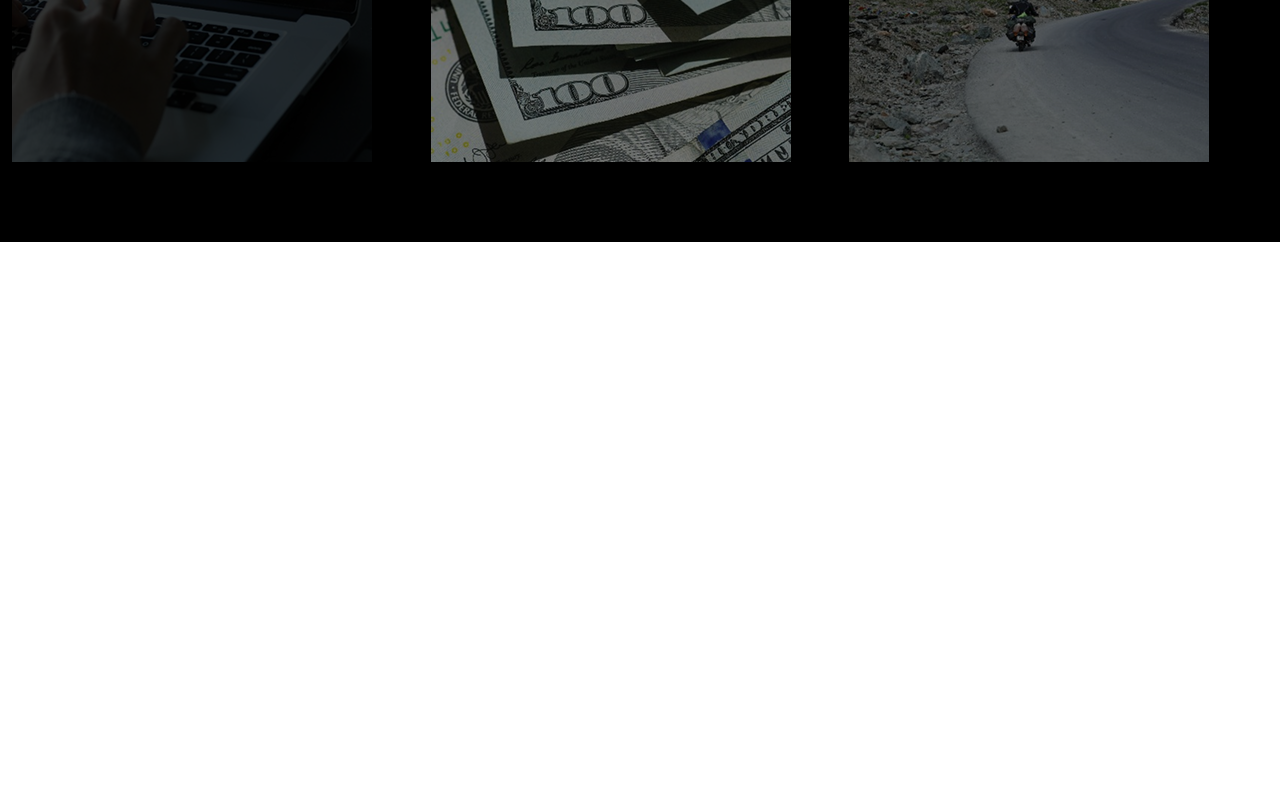
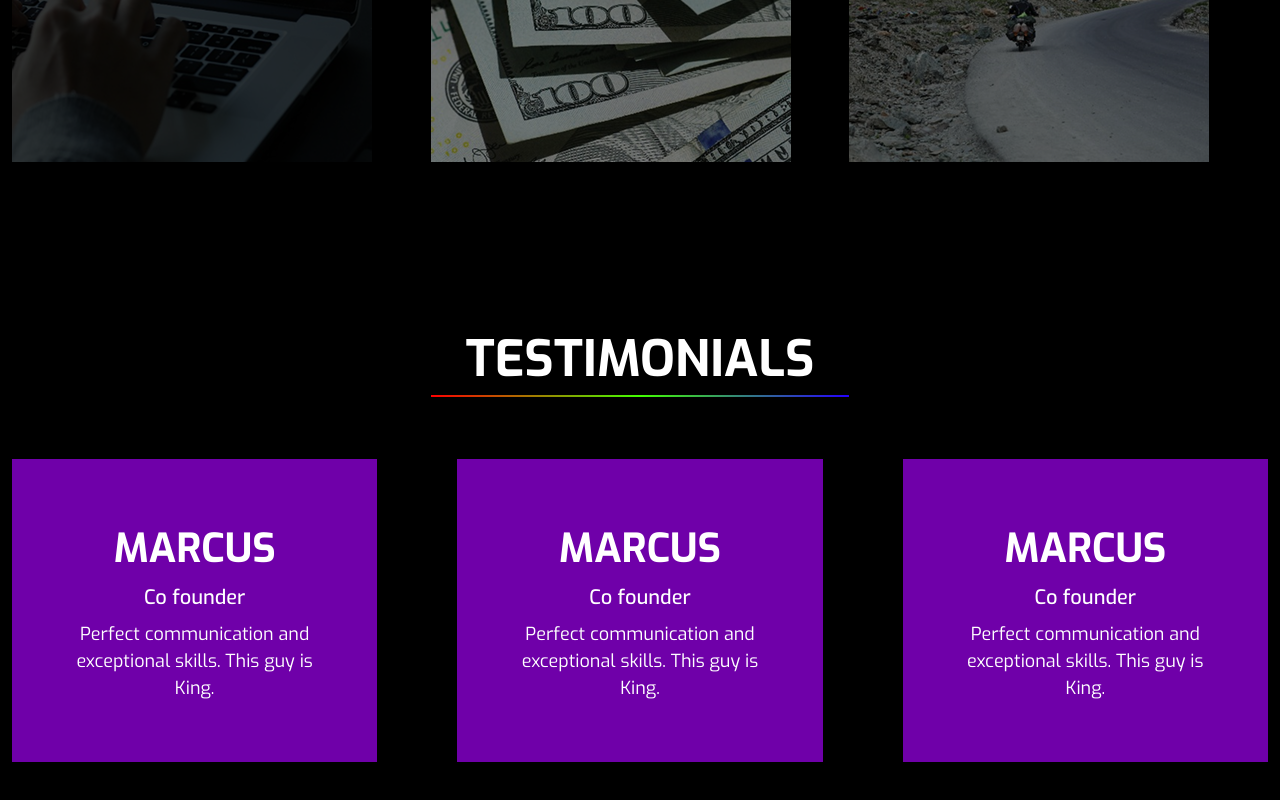
Before and after one commit to Mansur1075/US_clinent-, a React (Vite) app: page / in a window 1280 px wide. Shown: the part 1375-2175 px from the top of the page. Before the commit the page ends 1617 px from the top, so only its background shows below. Built offline with nearby package versions, Linux system fonts and the light colour scheme.

Commit message:
mansur new tsk

```diff
--- a/src/App.jsx
+++ b/src/App.jsx
@@ -6,6 +6,7 @@ import Home from './componntes/Home'
 import Bennar from './componntes/Bennar'
 import About from './componntes/About'
 import Best from './componntes/Best'
+import Testimonials from './componntes/Testimonials'
 
 
 
@@ -18,7 +19,7 @@ function App() {
    <Bennar/>
    <About/>
    <Best/>
-
+   <Testimonials/>
     </>
   )
 }
--- /dev/null
+++ b/src/componntes/Testimonials.jsx
@@ -0,0 +1,33 @@
+import React from 'react'
+import Container from './Container'
+
+const Testimonials = () => {
+  return (
+    <div className='py-20 bg-[#000000]'>
+        <Container>
+            <div className="">
+                <h4 className=' w-4/12 mx-auto justify-center text-center text-[#ffff] text-[50px] font-bold uppercase font-exo  border-b-2 border-transparent bg-[linear-gradient(to_right,#FF0000,#42FF00,#2400FF)] bg-size-[100%_2px] bg-no-repeat bg-bottom'>Testimonials</h4>
+                <div className=" pt-15 flex justify-between gap-20">
+                    <div className="w-4/12 bg-[#6F00A9] py-15 px-15 hover:scale-105 ease-in-out duration-300">
+                    <h5 className=' text-[40px] font-bold font-exo uppercase text-center text-[#ffff]'>Marcus</h5>
+                    <p className=' text-[#ffff] text-[20px] font-medium font-exo text-center pt-1'>Co founder</p>
+                    <p className='text-[18px] font-exo text-[#ffff] text-center pt-2'>Perfect communication and exceptional skills. This guy is King.</p>
+                    </div>
+                    <div className="w-4/12 bg-[#6F00A9] py-15 px-15 hover:scale-105 ease-in-out duration-300">
+                    <h5 className=' text-[40px] font-bold font-exo uppercase text-center text-[#ffff]'>Marcus</h5>
+                    <p className=' text-[#ffff] text-[20px] font-medium font-exo text-center pt-1'>Co founder</p>
+                    <p className='text-[18px] font-exo text-[#ffff] text-center pt-2'>Perfect communication and exceptional skills. This guy is King.</p>
+                    </div>
+                    <div className="w-4/12 bg-[#6F00A9] py-15 px-15 hover:scale-105 ease-in-out duration-300">
+                    <h5 className=' text-[40px] font-bold font-exo uppercase text-center text-[#ffff]'>Marcus</h5>
+                    <p className=' text-[#ffff] text-[20px] font-medium font-exo text-center pt-1'>Co founder</p>
+                    <p className='text-[18px] font-exo text-[#ffff] text-center pt-2'>Perfect communication and exceptional skills. This guy is King.</p>
+                    </div>
+                </div>
+            </div>
+        </Container>
+    </div>
+  )
+}
+
+export default Testimonials
```
